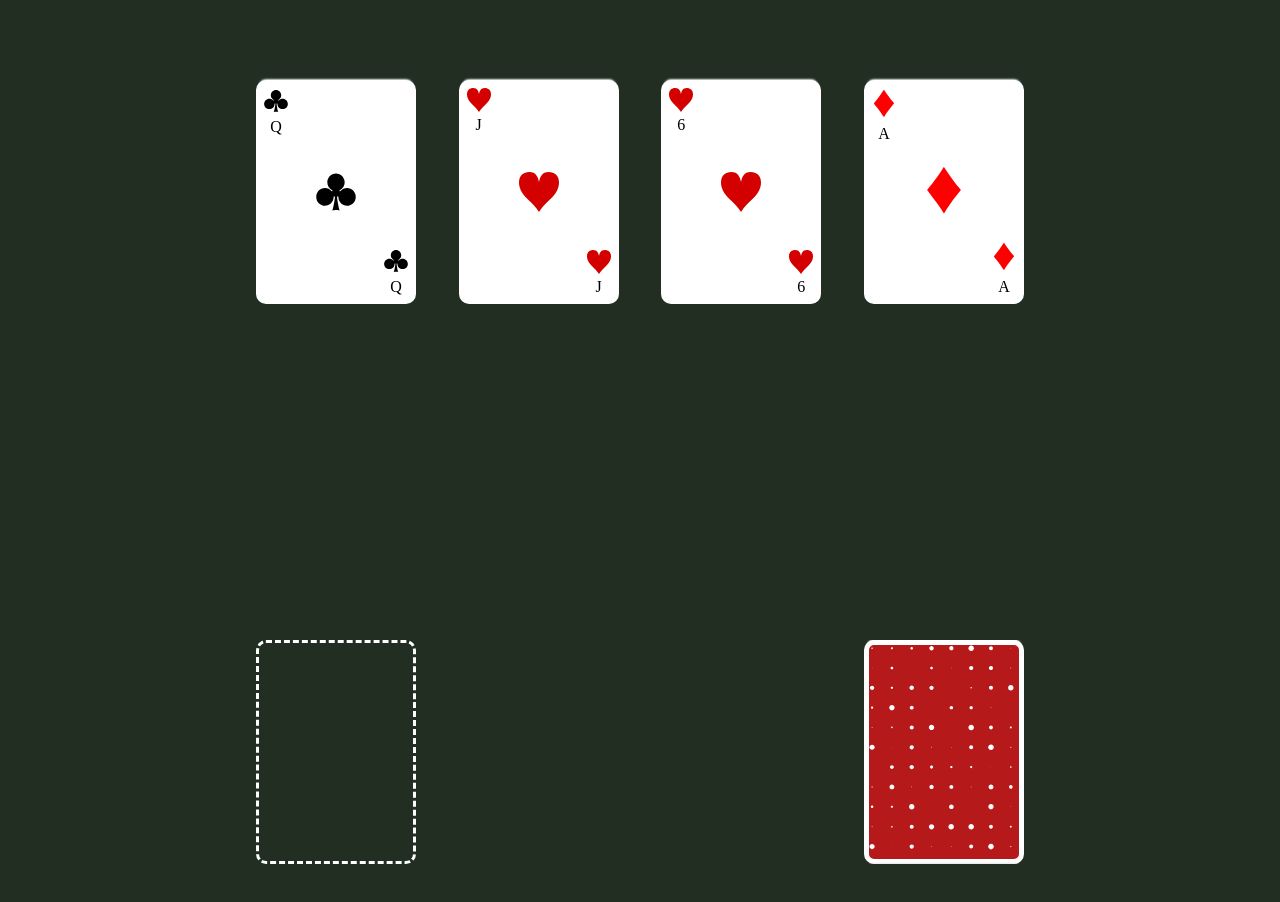
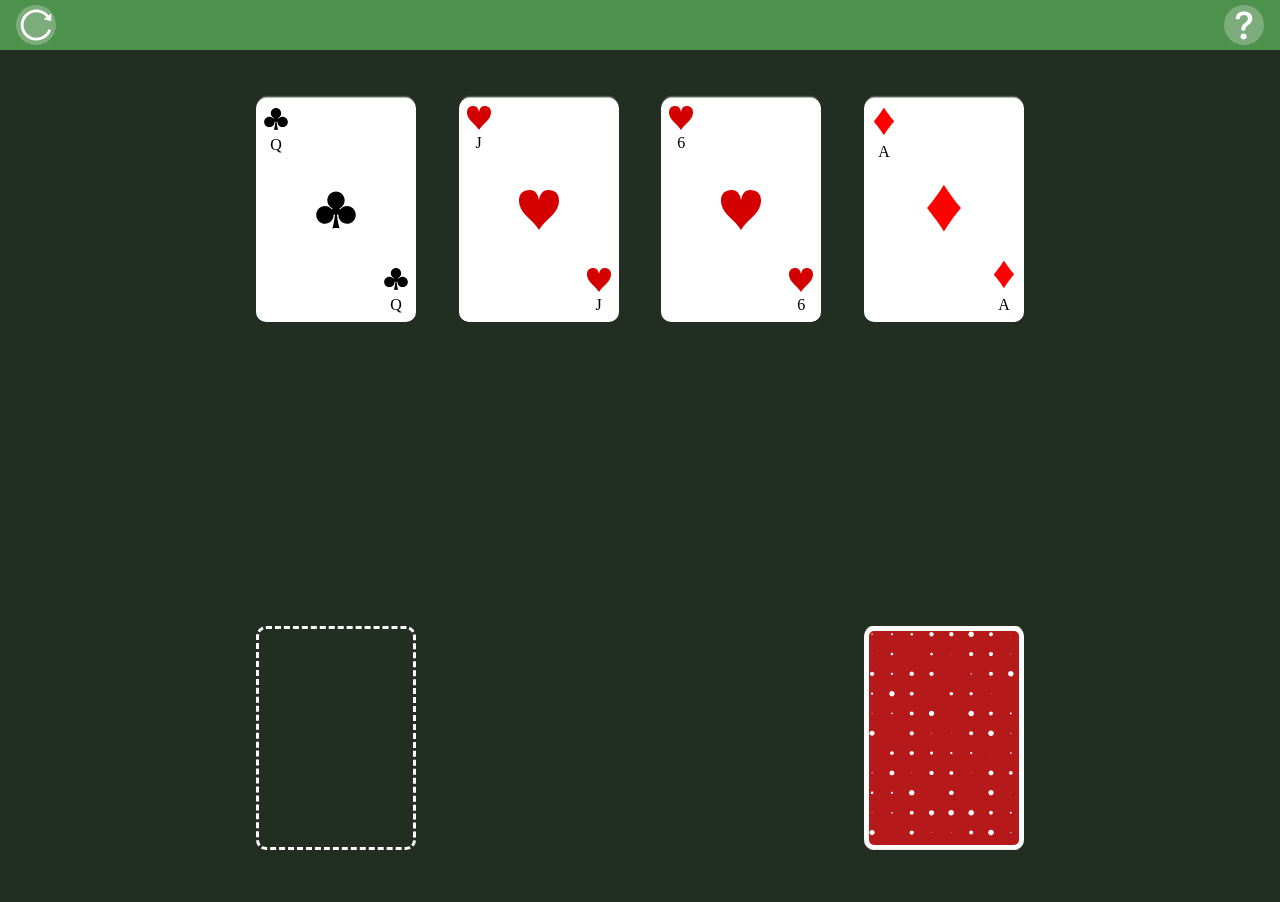
Before and after one commit to EmmaDawsonDev/patience-game, a Vue app: page / in a window 1280 px wide. Shown: the top 902 px of the page. Built offline with nearby package versions, Linux system fonts and the light colour scheme; what vue-drag-drop would draw is missing.

Commit message:
Nav bar added

```diff
--- a/src/App.vue
+++ b/src/App.vue
@@ -1,5 +1,6 @@
 <template>
   <div id="app">
+    <nav-bar></nav-bar>
     <section class="wrapper top-wrapper">
       <deck-stack
         :deckStack="deckStack1"
@@ -57,10 +58,11 @@
 
 <script>
 import DeckStack from "./components/DeckStack.vue";
+import NavBar from "./components/NavBar.vue";
 import generateDeck, { shuffleDeck } from "./game/index.js";
 
 export default {
-  components: { DeckStack },
+  components: { DeckStack, NavBar },
   data() {
     return {
       totalDeck: [],
@@ -258,7 +260,7 @@ body {
   max-width: 48rem;
   display: flex;
   justify-content: space-between;
-  margin: 5rem auto;
+  margin: 3rem auto;
 }
 
 .top-wrapper {
--- /dev/null
+++ b/src/components/NavBar.vue
@@ -0,0 +1,46 @@
+<template>
+  <nav>
+    <span><img src="@/assets/reload.svg" alt="reload arrow"/></span>
+    <span
+      ><img
+        class="instructions"
+        src="@/assets/question.svg"
+        alt="question - show instructions"
+    /></span>
+  </nav>
+</template>
+
+<script>
+export default {};
+</script>
+
+<style lang="scss" scoped>
+nav {
+  display: flex;
+  justify-content: space-between;
+  align-items: center;
+  height: 50px;
+  background-color: rgb(76, 146, 76);
+  padding: 1rem;
+
+  span {
+    width: 2.5rem;
+    height: 2.5rem;
+    background-color: rgba(171, 200, 171, 0.5);
+    border-radius: 50%;
+    display: grid;
+    place-items: center;
+
+    img {
+      width: 80%;
+      height: 80%;
+    }
+
+    .instructions {
+      height: 60%;
+      align-self: start;
+      padding-top: 0.4rem;
+    }
+  }
+}
+</style>
```
Also changed, not shown: src/assets/question.svg (added), src/assets/reload.svg (added).
